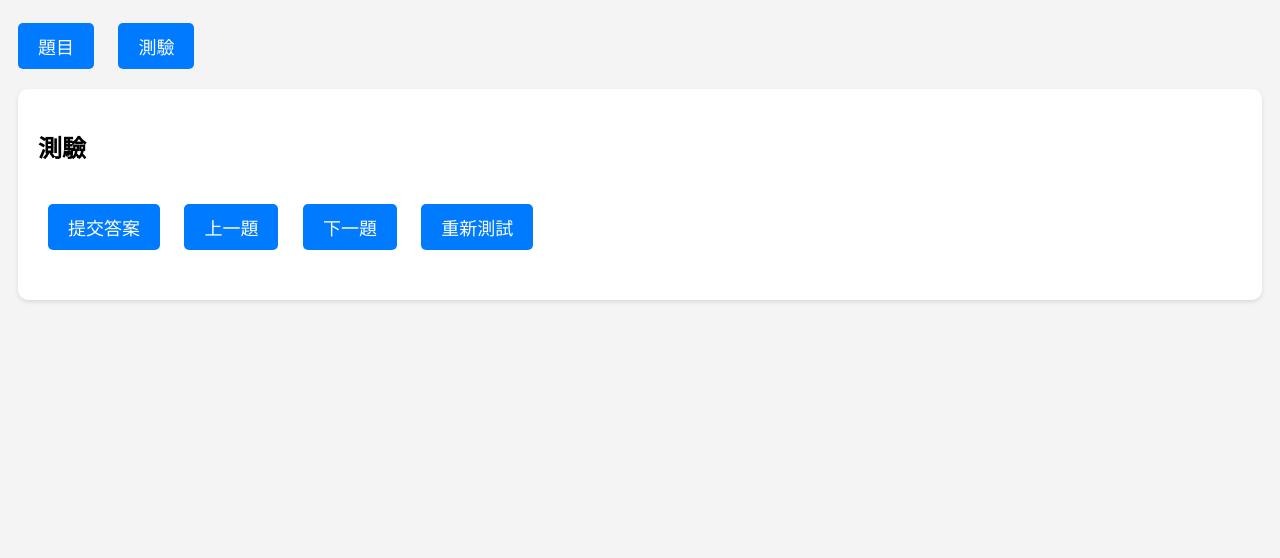
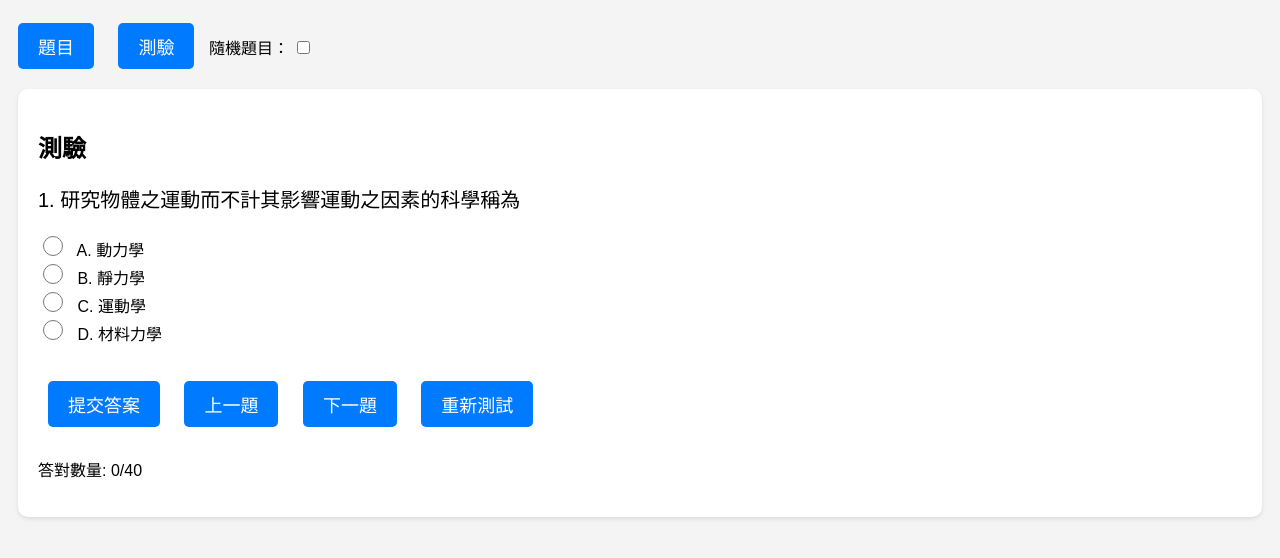
Before and after one commit to willy-54/00x1101, a plain HTML site: page web/index.html in a window 1280 px wide. Both pictures are taken after a click on the button "測驗". Shown: the part 58-616 px from the top of the page. Drawn offline with Linux system fonts and the light colour scheme.

Commit message:
Update index.html

```diff
--- a/web/index.html
+++ b/web/index.html
@@ -3,14 +3,15 @@
 <head>
     <title>生機三力學題庫</title>
     <link rel="stylesheet" type="text/css" href="styles.css">
-    <script async src="https://pagead2.googlesyndication.com/pagead/js/adsbygoogle.js?client=ca-pub-5815678231238003"
-     crossorigin="anonymous"></script>
 </head>
 <body>
 
     <h1>生機三力學題庫</h1>
     <button onclick="showQuestions()">題目</button>
     <button onclick="startQuiz()">測驗</button>
+    <label for="randomizeCheckbox">隨機題目：</label>
+    <input type="checkbox" id="randomizeCheckbox">
+
 
     <div id="questionContainer" style="display: none;">
         <h2>題目</h2>
@@ -27,6 +28,7 @@
         <button onclick="nextQuestion()">下一題</button>
         <button id="resetButton" onclick="resetQuiz()">重新測試</button>
         <p id="quizResult"></p>
+        <p id="score">答對數量: 0/40</p>
     </div>
 
     <script src="script.js"></script>
```
